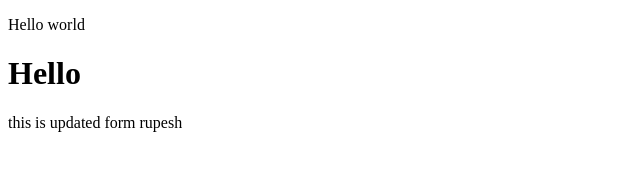
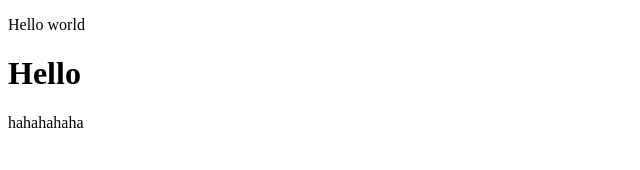
Before and after one commit to Rupe88/github-marathon, a plain HTML site: page index.html in a window 1280 px wide. Shown: the whole page, without its empty margins (0-640 px from the left). Drawn offline with Linux system fonts and the light colour scheme.

Commit message:
hahaha are

```diff
--- a/index.html
+++ b/index.html
@@ -8,6 +8,6 @@
 <body>
     <p>Hello world</p>
     <h1>Hello</h1>
-    <p>this is updated form rupesh</p>
+    <p>hahahahaha</p>
 </body>
 </html>
```
